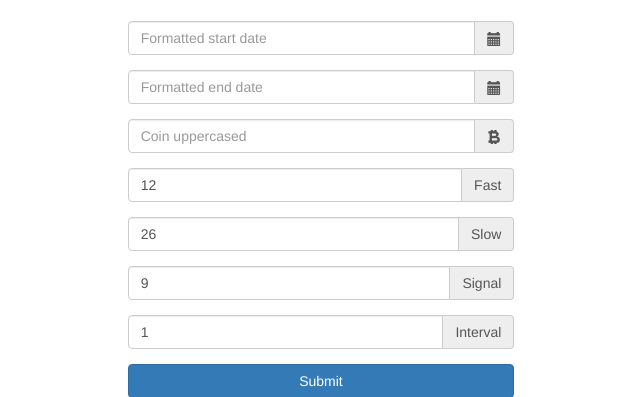
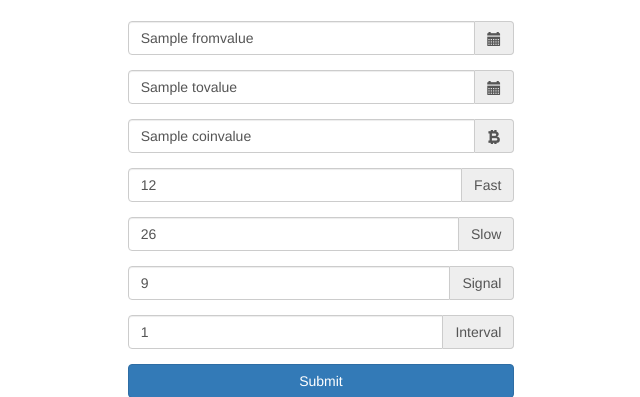
Before and after one commit to brophymj/bitgeek, a Flask app: template templates/graph.html in a window 1280 px wide. Shown: the part 52-449 px from the top of the page, without its empty margins (319-959 px from the left). Run offline with Flask 2, Linux system fonts and the light colour scheme; the template is opened without the code that fills it: most values are stand-ins (such as "Sample title", 1, 10 or a date in 2020); some libraries are stand-ins or nearby versions.

Commit message:
Saving form data

```diff
--- a/server.py
+++ b/server.py
@@ -119,6 +119,9 @@ def graph():
             return render_template('graph.html',
                                    name=session['username'],
                                    data=result,
+                                   fromvalue=request.form['from'],
+                                   tovalue=request.form['to'],
+                                   coinvalue=request.form['coin'],
                                    prices=[float(i['price'])
                                            for i in result][::-1][::int(request.form['interval'])],
                                    fastes=[float(i['ema_fast'])
--- a/templates/graph.html
+++ b/templates/graph.html
@@ -52,7 +52,7 @@
         <form class="form" role="form" method="POST" data-toggle="validator">
             <div class="form-group has-feedback">
                 <div class='input-group date' id='datetimepicker6'>
-                    <input type='text' class="form-control" placeholder="Formatted start date" name="from" required pattern="^\d{2}\/\d{2}\/\d{4} \d{1,2}:\d{2} (AM|PM)$" maxlength="19" data-error="Please stick to the date format!" />
+                    <input type='text' class="form-control" placeholder="Formatted start date" name="from" required pattern="^\d{2}\/\d{2}\/\d{4} \d{1,2}:\d{2} (AM|PM)$" maxlength="19" data-error="Please stick to the date format!" value='{{ fromvalue }}'/>
                     <span class="input-group-addon">
                                     <span class="glyphicon glyphicon-calendar"></span>
                     </span>
@@ -60,7 +60,7 @@
             </div>
             <div class="form-group has-feedback">
                 <div class='input-group date' id='datetimepicker7'>
-                    <input type='text' class="form-control" placeholder="Formatted end date" name="to" required pattern="^\d{2}\/\d{2}\/\d{4} \d{1,2}:\d{2} (AM|PM)$" maxlength="19" data-error="Please stick to the date format!" />
+                    <input type='text' class="form-control" placeholder="Formatted end date" name="to" required pattern="^\d{2}\/\d{2}\/\d{4} \d{1,2}:\d{2} (AM|PM)$" maxlength="19" data-error="Please stick to the date format!" value='{{ tovalue }}'/>
                     <span class="input-group-addon">
                                 <span class="glyphicon glyphicon-calendar"></span>
                     </span>
@@ -68,7 +68,7 @@
             </div>
             <div class="form-group has-feedback">
                 <div class='input-group' id='coin'>
-                    <input type='text' class="form-control" placeholder="Coin uppercased" name="coin" required pattern="^[A-Z]+$" data-error="Upper register letters only!" />
+                    <input type='text' class="form-control" placeholder="Coin uppercased" name="coin" required pattern="^[A-Z]+$" data-error="Upper register letters only!" value='{{ coinvalue }}' />
                     <span class="input-group-addon">
                                 <span class="glyphicon glyphicon-bitcoin"></span>
                     </span>
```
